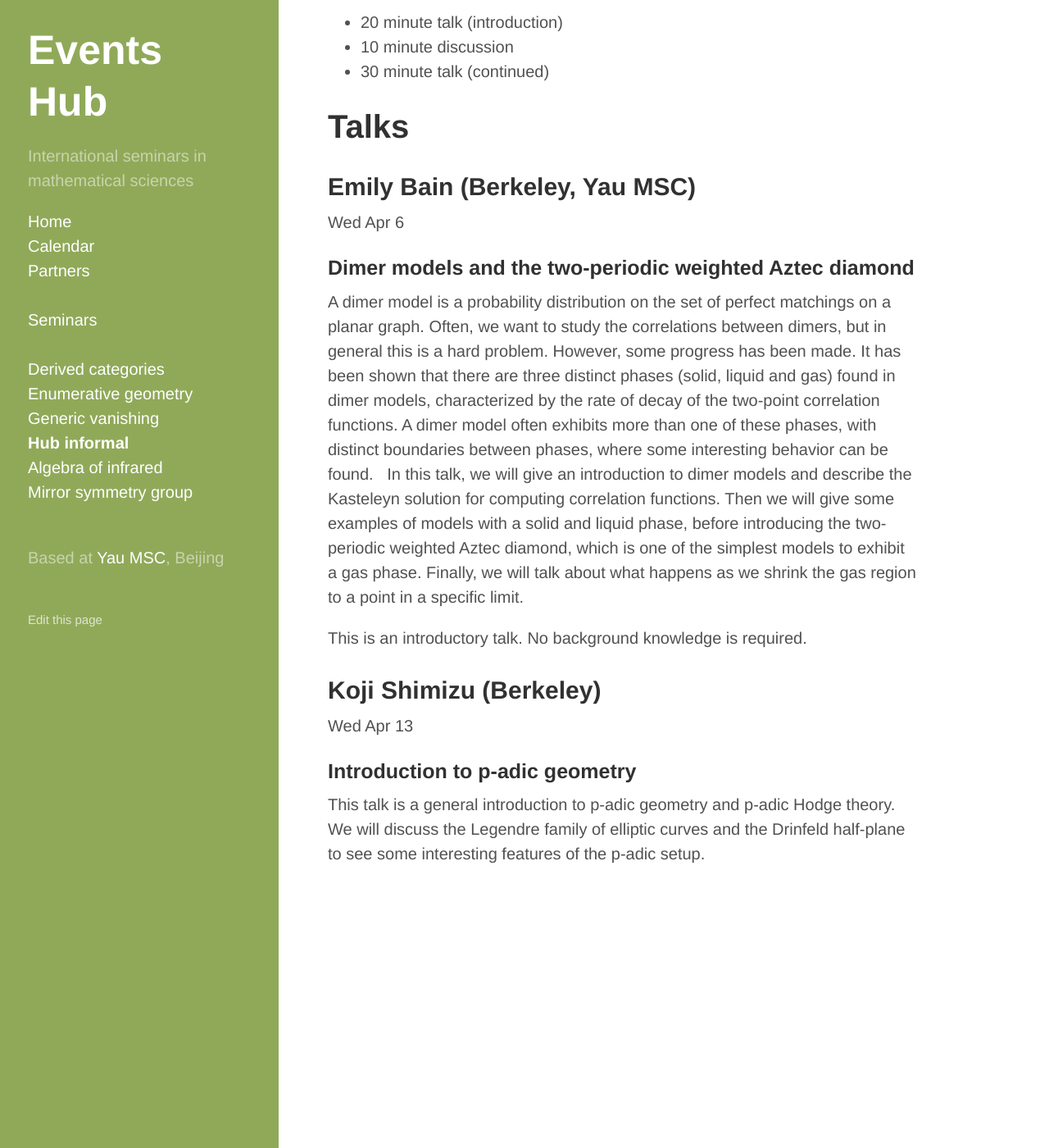
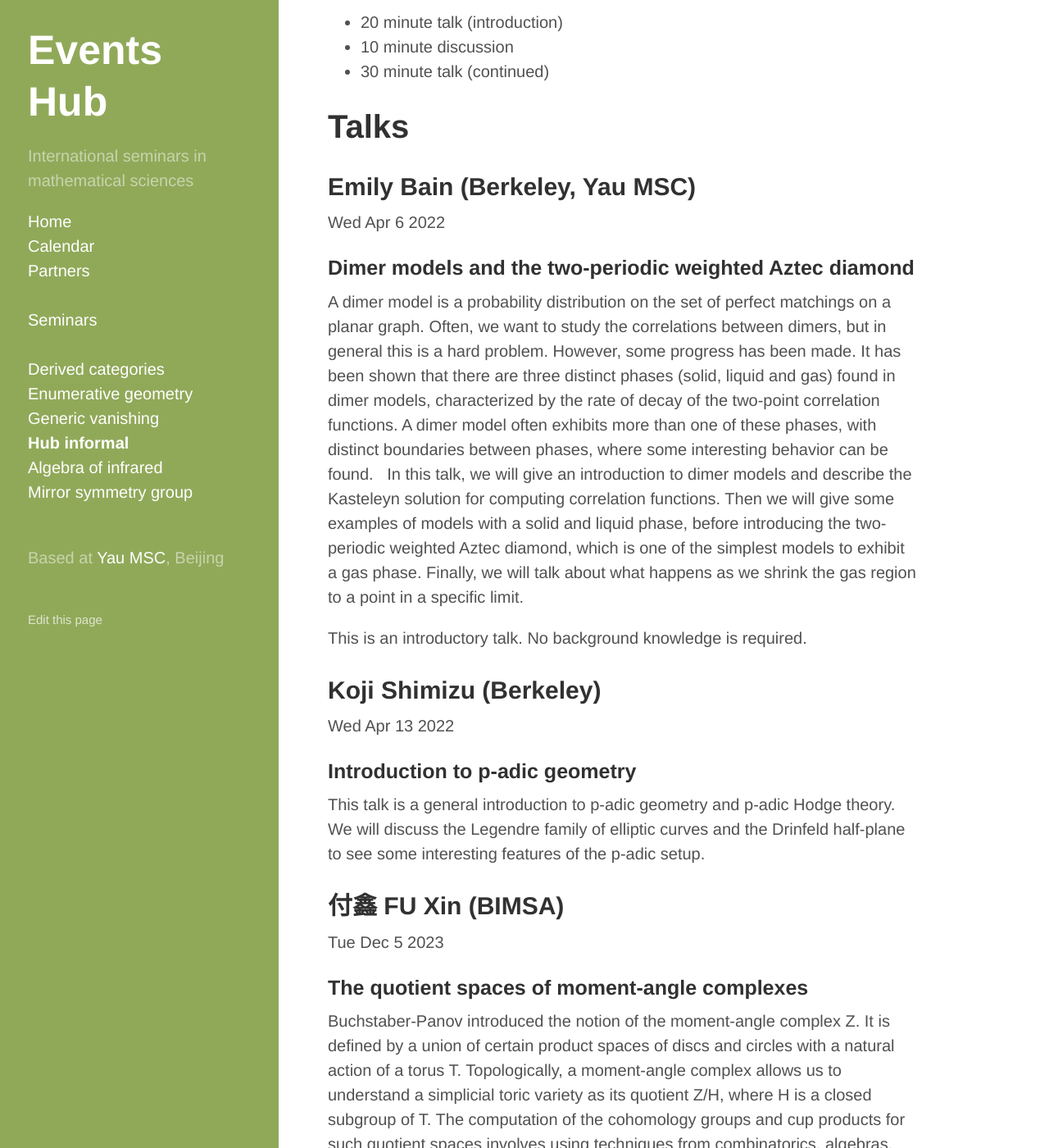
Before and after one commit to yau-msc-events/yau-msc-events.github.io, a Jekyll site: the page built from seminar-hi.md, in a window 1280 px wide and 1400 px high, scrolled down 418 px. Shown: the whole window at 82% size. Built offline with Jekyll 4.4.1, drawn with Linux system fonts in a browser that asks for light colours; some of the changed text lies outside the part shown.

Commit message:
Update seminar-hi.md

```diff
--- a/seminar-hi.md
+++ b/seminar-hi.md
@@ -20,7 +20,7 @@
 
 ## Emily Bain (Berkeley, Yau MSC)
 
-Wed Apr 6
+Wed Apr 6 2022
 
 ### Dimer models and the two-periodic weighted Aztec diamond
 
@@ -32,8 +32,16 @@
 
 ## Koji Shimizu (Berkeley)
 
-Wed Apr 13
+Wed Apr 13 2022
 
 ### Introduction to p-adic geometry
 
 This talk is a general introduction to p-adic geometry and p-adic Hodge theory. We will discuss the Legendre family of elliptic curves and the Drinfeld half-plane to see some interesting features of the p-adic setup.
+
+## 付鑫 FU Xin (BIMSA)
+
+Tue Dec 5 2023
+
+### The quotient spaces of moment-angle complexes
+
+Buchstaber-Panov introduced the notion of the moment-angle complex Z. It is defined by a union of certain product spaces of discs and circles with a natural action of a torus T. Topologically, a moment-angle complex allows us to understand a simplicial toric variety as its quotient Z/H, where H is a closed subgroup of T. The computation of the cohomology groups and cup products for such quotient spaces involves using techniques from combinatorics, algebras, and homotopy theory with applications in other fields. This talk summarises known results and problems in the research field of toric topology and reports on recent progress.
```
